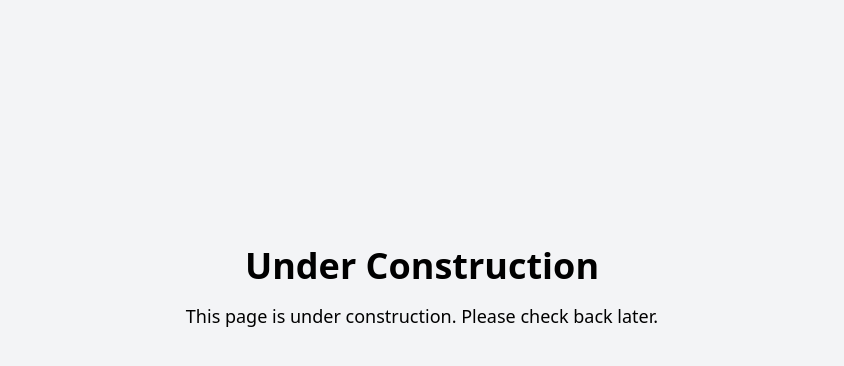
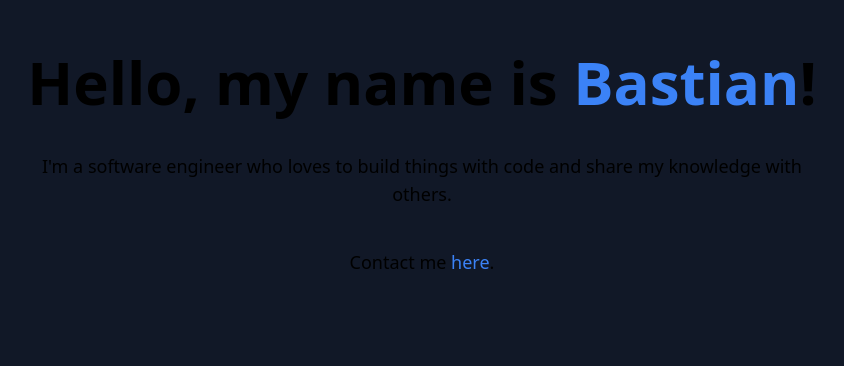
Before and after one commit to BastianAsmussen/website, a SvelteKit app: page / in a window 1280 px wide. Shown: the part 112-478 px from the top of the page, without its empty margins (218-1062 px from the left). Built offline with nearby package versions, Linux system fonts and the light colour scheme.

Commit message:
Update main page.

```diff
--- a/src/routes/+page.svelte
+++ b/src/routes/+page.svelte
@@ -1,14 +1,25 @@
 <script>
 	import '../app.css';
+	import SideBar from '$lib/SideBar.svelte';
 </script>
 
-<div class="flex flex-col items-center justify-center h-screen">
-	<h1 class="text-4xl font-bold">Under Construction</h1>
-	<p class="text-lg mt-4">This page is under construction. Please check back later.</p>
-</div>
+<SideBar />
+
+<main class="mx-auto p-8 my-8 max-w-4xl">
+	<h1 class="text-4xl lg:text-6xl font-extrabold dark:text-white p-5 text-center mt-20">
+		Hello, my name is <span class="text-blue-500">Bastian</span>!
+	</h1>
+
+	<p class="text-lg dark:text-gray-300 p-5 text-center">
+		I'm a software engineer who loves to build things with code and share my knowledge with others.
+	</p>
+
+	<p class="text-lg dark:text-gray-300 p-5 text-center">
+		Contact me <a href="mailto:contact@asmussen.tech" class="text-blue-500">here</a>.
+</main>
 
 <style lang="postcss">
 	:global(html) {
-		background-color: theme(colors.gray.100);
+		background-color: theme(colors.gray.900);
 	}
 </style>
```
